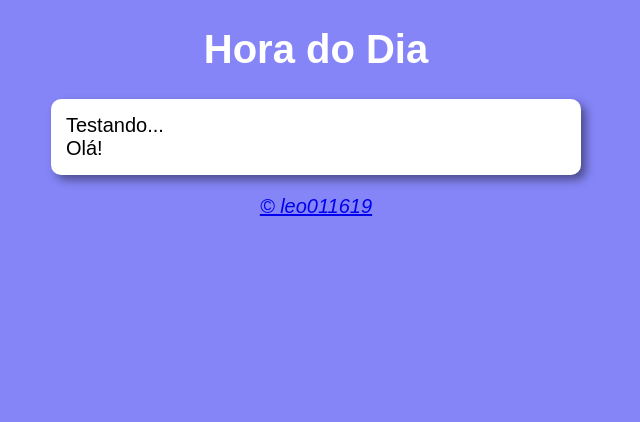
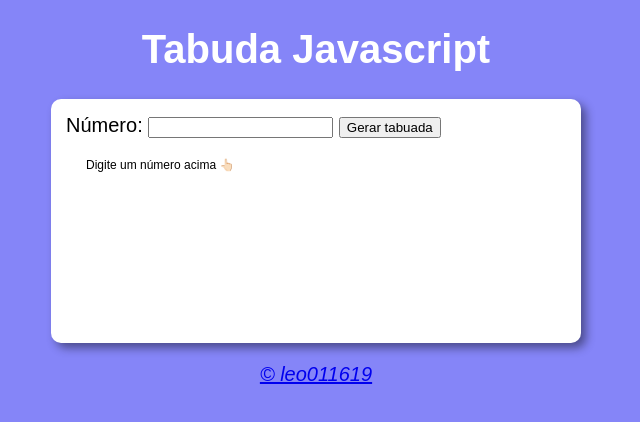
Before and after one commit to leo011619/tabuada_em_JS, a plain HTML site: page index.html in a window 1280 px wide. Shown: the whole page, without its empty margins (324-964 px from the left). Drawn offline with Linux system fonts and the light colour scheme.

Commit message:
Criação do script funcional que faz os números da tabuada aparecerem

```diff
--- a/index.html
+++ b/index.html
@@ -5,15 +5,18 @@
     <meta http-equiv="X-UA-Compatible" content="IE=edge" />
     <meta name="viewport" content="width=device-width, initial-scale=1.0" />
     <link rel="stylesheet" href="style.css" />
-    <title>Hora do Dia</title>
+    <title>Tabuda Javascript</title>
   </head>
   <body>
     <header>
-      <h1>Hora do Dia</h1>
+      <h1>Tabuda Javascript</h1>
     </header>
     <section>
-      <div>Testando...</div>
-      <div>Olá!</div>
+      <div>
+        Número: <input type="number" name="txtn" id="txtn" />
+        <button onclick="gerar()">Gerar tabuada</button>
+      </div>
+      <div id="txttabu">Digite um número acima 👆🏻</div>
     </section>
     <footer>
       <p><a href="https://github.com/leo011619">&copy; leo011619</a></p>
--- a/script.js
+++ b/script.js
@@ -1 +1,15 @@
-alert("Olá");
+function gerar() {
+  var num = document.getElementById("txtn");
+  var tabu = document.getElementById("txttabu");
+
+  if (num.value.length == 0) {
+    window.alert("[Erro] Por favor coloque um número.");
+  } else {
+    var n = Number(num.value);
+    tabu.innerHTML = ``;
+    for (i = 1; i <= 10; i++) {
+      var c = n * i;
+      tabu.innerHTML += ` <br> ${n} * ${i} = ${c} </br>`;
+    }
+  }
+}
--- a/style.css
+++ b/style.css
@@ -17,6 +17,14 @@ section {
   box-shadow: 5px 5px 10px rgba(0, 0, 0, 0.432);
 }
 
+#txttabu {
+  font-size: 12px;
+  width: 150px;
+  height: 150px;
+  margin: 20px;
+  overflow-y: scroll;
+}
+
 footer {
   color: white;
   text-align: center;
```
